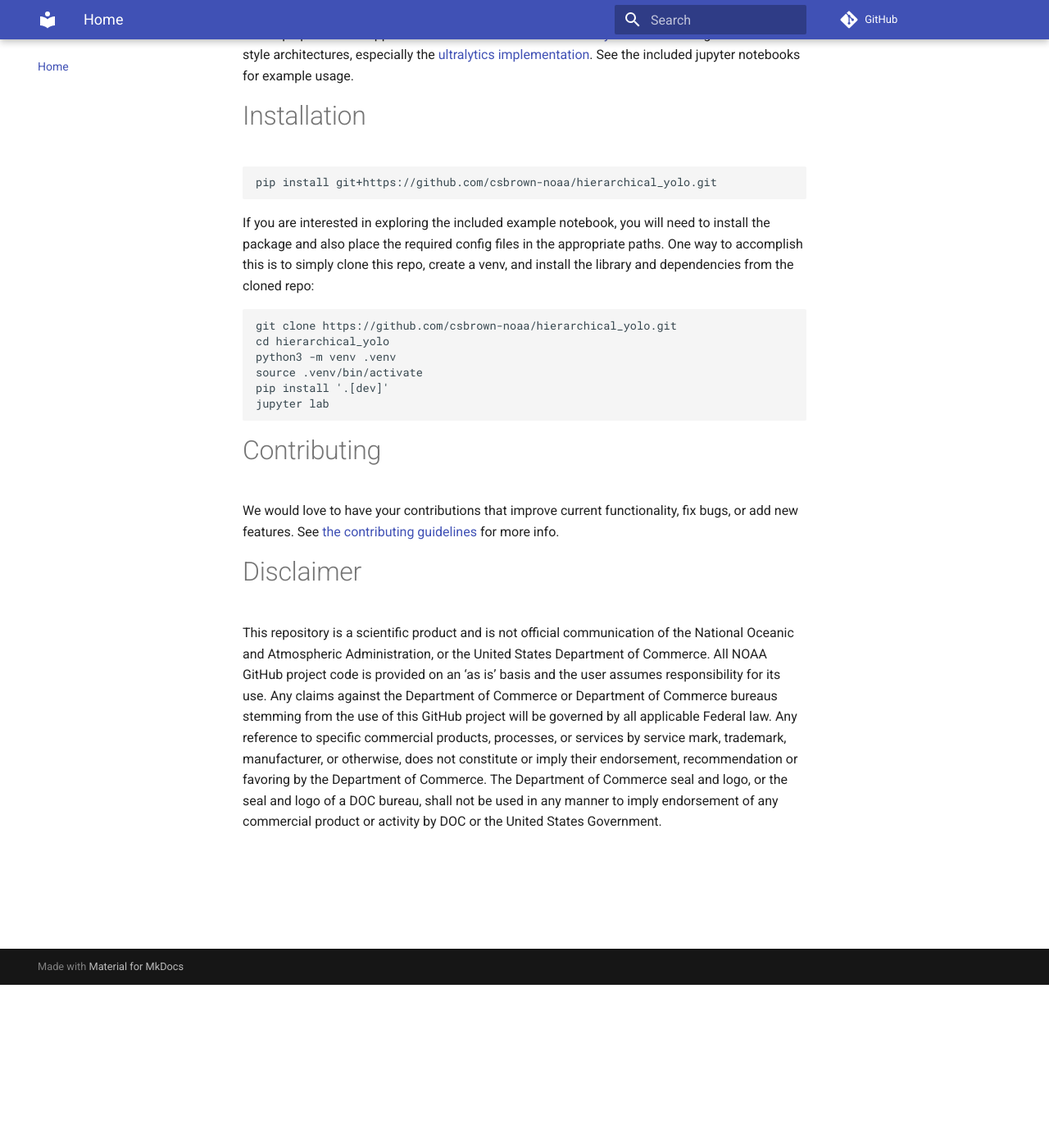
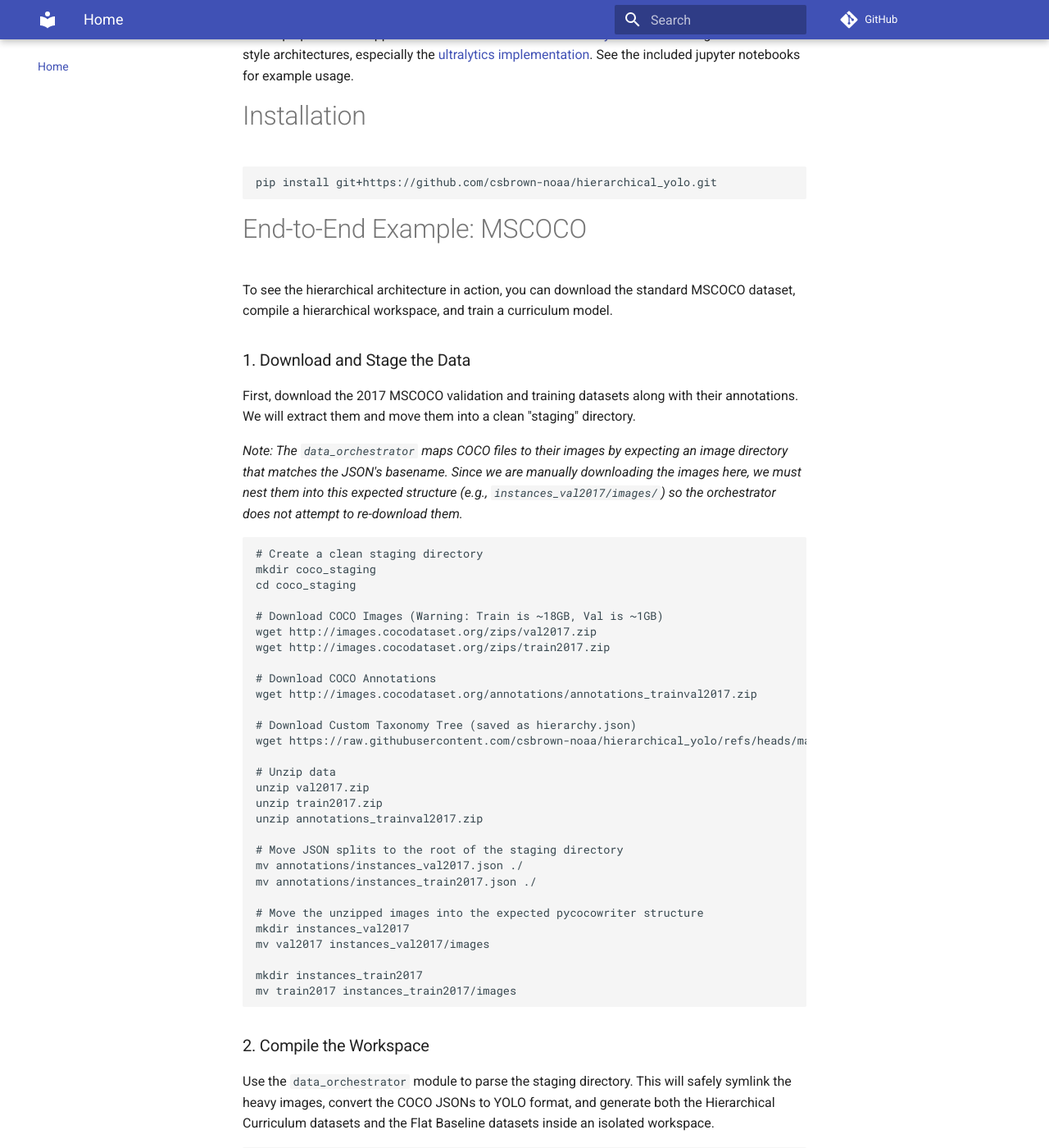
Before and after one commit to csbrown-noaa/hierarchical_yolo, an MkDocs documentation site: the page built from docs/README.md, in a window 1280 px wide and 1400 px high, scrolled down 199 px. Shown: the whole window at 82% size. Built offline with MkDocs 1.6.1 and Material for MkDocs 9.7.7, drawn with Linux system fonts in a browser that asks for light colours; comment, search, counter and statistics services are not loaded; some of the changed text lies outside the part shown.

Commit message:
README instructions for COCO

````diff
--- a/docs/README.md
+++ b/docs/README.md
@@ -1,20 +1,98 @@
 # Hierarchical YOLO
 
 This repo provides wrappers around the [hierarchical loss library](https://csbrown-noaa.github.io/hierarchical_loss/) to facilitate usage with YOLO-style architectures, especially the [ultralytics implementation](https://docs.ultralytics.com/).
-  See the included jupyter notebooks for example usage.
+See the included jupyter notebooks for example usage.
 
 # Installation
 
-    pip install git+https://github.com/csbrown-noaa/hierarchical_yolo.git
+```bash
+pip install git+https://github.com/csbrown-noaa/hierarchical_yolo.git
+```
 
-If you are interested in exploring the included example notebook, you will need to install the package and also place the required config files in the appropriate paths.  One way to accomplish this is to simply clone this repo, create a venv, and install the library and dependencies from the cloned repo:
+# End-to-End Example: MSCOCO
 
-    git clone https://github.com/csbrown-noaa/hierarchical_yolo.git
-    cd hierarchical_yolo
-    python3 -m venv .venv
-    source .venv/bin/activate
-    pip install '.[dev]'
-    jupyter lab
+To see the hierarchical architecture in action, you can download the standard MSCOCO dataset, compile a hierarchical workspace, and train a curriculum model.
+
+### 1. Download and Stage the Data
+
+First, download the 2017 MSCOCO validation and training datasets along with their annotations. We will extract them and move them into a clean "staging" directory.
+
+*Note: The `data_orchestrator` maps COCO files to their images by expecting an image directory that matches the JSON's basename. Since we are manually downloading the images here, we must nest them into this expected structure (e.g., `instances_val2017/images/`) so the orchestrator does not attempt to re-download them.*
+
+```bash
+# Create a clean staging directory
+mkdir coco_staging
+cd coco_staging
+
+# Download COCO Images (Warning: Train is ~18GB, Val is ~1GB)
+wget http://images.cocodataset.org/zips/val2017.zip
+wget http://images.cocodataset.org/zips/train2017.zip
+
+# Download COCO Annotations
+wget http://images.cocodataset.org/annotations/annotations_trainval2017.zip
+
+# Download Custom Taxonomy Tree (saved as hierarchy.json)
+wget https://raw.githubusercontent.com/csbrown-noaa/hierarchical_yolo/refs/heads/main/hierarchical_yolo/models/coco_hierarchy.json -O hierarchy.json
+
+# Unzip data
+unzip val2017.zip
+unzip train2017.zip
+unzip annotations_trainval2017.zip
+
+# Move JSON splits to the root of the staging directory
+mv annotations/instances_val2017.json ./
+mv annotations/instances_train2017.json ./
+
+# Move the unzipped images into the expected pycocowriter structure
+mkdir instances_val2017
+mv val2017 instances_val2017/images
+
+mkdir instances_train2017
+mv train2017 instances_train2017/images
+```
+
+### 2. Compile the Workspace
+
+Use the `data_orchestrator` module to parse the staging directory. This will safely symlink the heavy images, convert the COCO JSONs to YOLO format, and generate both the Hierarchical Curriculum datasets and the Flat Baseline datasets inside an isolated workspace.
+
+```bash
+# Go back to the repository root
+cd ..
+
+python -m hierarchical_yolo.data_orchestrator \
+    --source_dir ./coco_staging \
+    --workspace_dir ./coco_workspace
+```
+
+### 3. Curriculum Training
+
+To train the model, we point the trainer at the compiled `workspace_dir`. The script will automatically locate the taxonomy tree and iteratively train shallow taxonomic depths first before passing the weights down to deeper class branches.
+
+```bash
+# Run curriculum training
+python -m hierarchical_yolo.train \
+    --workspace_dir ./coco_workspace \
+    --model_dir ./runs \
+    --project_name coco_hierarchical_run \
+    --shallow_epochs 2 \
+    --final_epochs 20 \
+    --imgsz 640
+```
+
+### 4. Hierarchical Prediction
+
+Once the model is trained, evaluate the model natively on the test/val set. The predictor uses the same `workspace_dir` to load the taxonomy tree and automatically targets the un-rolled, raw leaf nodes in the master dataset for evaluation.
+
+This uses a biology-aware greedy path traversal to predict the deepest confident node in the taxonomy without letting visually ambiguous objects force a "wild guess".
+
+```bash
+python -m hierarchical_yolo.predict \
+    --workspace_dir ./coco_workspace \
+    --model_dir ./runs \
+    --project_name coco_hierarchical_run \
+    --split val \
+    --output ./results/hierarchical_preds.json
+```
 
 # Contributing
 
--- a/pyproject.toml
+++ b/pyproject.toml
@@ -4,7 +4,7 @@ build-backend = "flit_core.buildapi"
 
 [project]
 name = "hierarchical_yolo"
-version = "0.2.23"
+version = "0.2.24"
 description = "yolo, but with hierarchical output"
 authors = [
     { name = "CScott Brown" },
````
